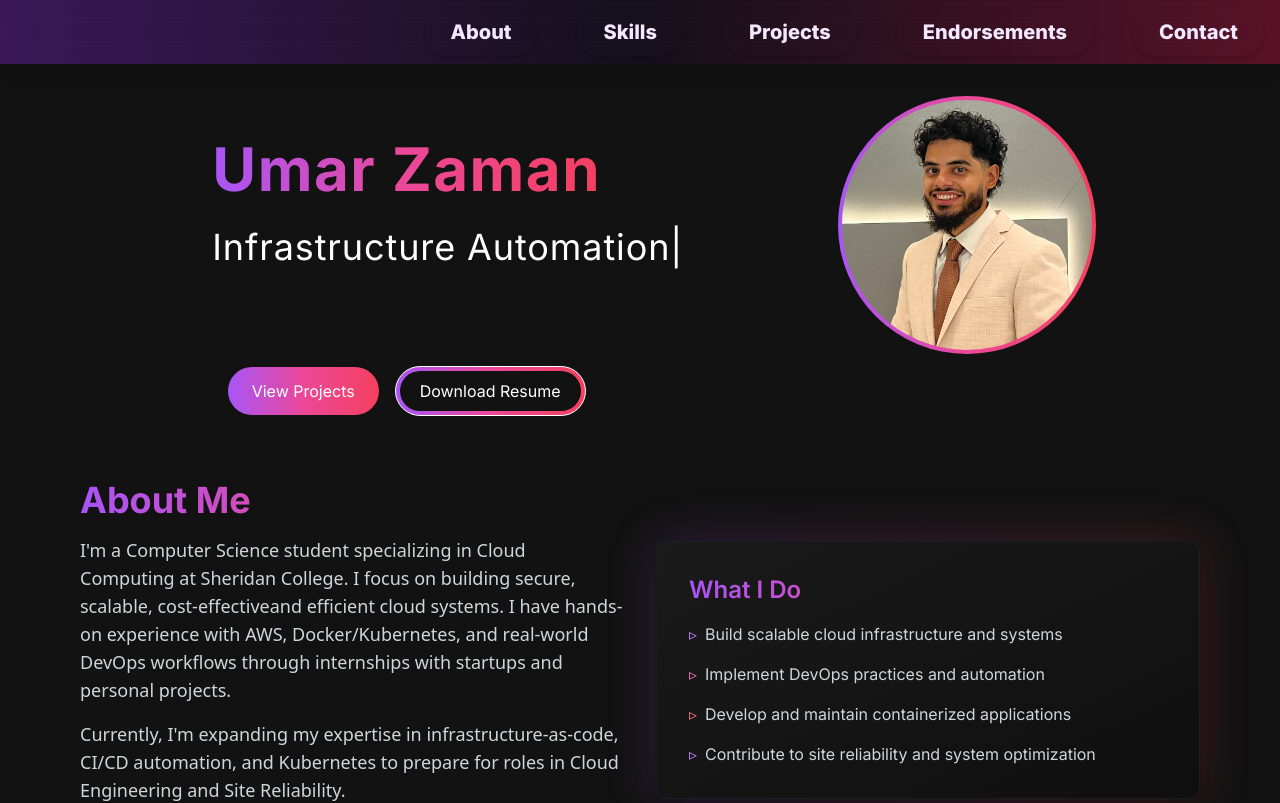
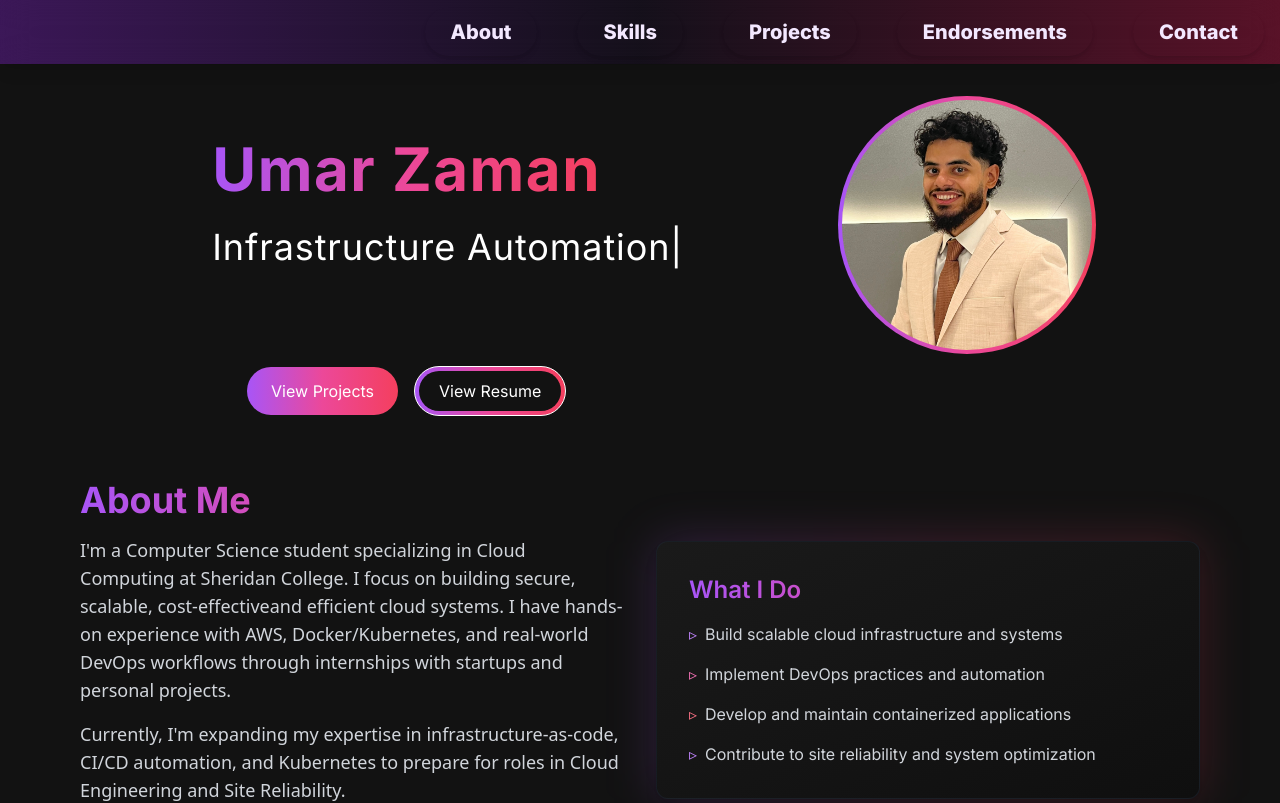
Before and after one commit to umar11b/personal-website, a Next.js app in the folder frontend/: page / in a window 1280 px wide. Shown: the top 803 px of the page. Built offline with nearby package versions, Linux system fonts and the light colour scheme.

Commit message:
Change resume button from Download to View Resume, opens in new tab

```diff
--- a/frontend/src/app/components/HeroSection.jsx
+++ b/frontend/src/app/components/HeroSection.jsx
@@ -82,11 +82,12 @@ const HeroSection = () => {
         </a>
         <a
           href="/Umar_Zaman_Resume.pdf"
-          download="Umar_Zaman_Resume.pdf"
+          target="_blank"
+          rel="noopener noreferrer"
           className="w-full px-1 py-1 rounded-full bg-gradient-to-r from-purple-500 via-pink-500 to-rose-500 sm:w-fit hover:bg-slate-800 text-white border border-white mt-3 inline-block text-center"
         >
           <span className="block bg-[#121212] hover:bg-slate-800 rounded-full px-5 py-2 text-white">
-            Download Resume
+            View Resume
           </span>
         </a>
       </div>
```
